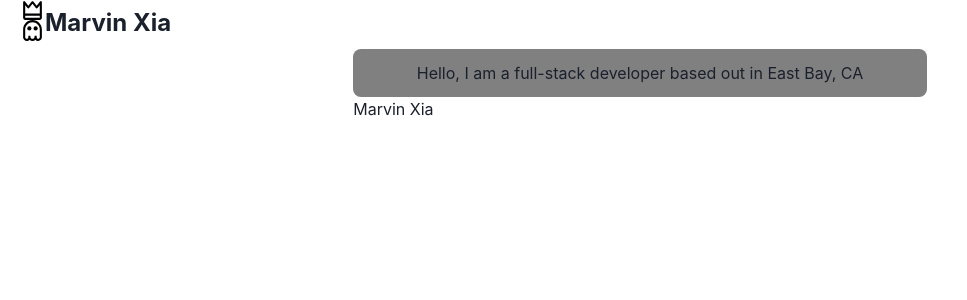
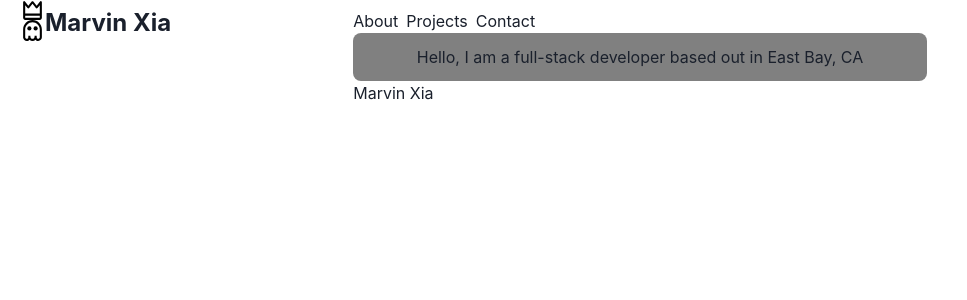
Before and after one commit to Mxia09/portfolio-v2, a Next.js app in the folder marvin-portfoliov2/: page / in a window 1280 px wide. Shown: the top 300 px of the page, without its empty margins (0-967 px from the left). Built offline with nearby package versions, Linux system fonts and the light colour scheme.

Commit message:
initial Nav Bar

```diff
--- a/marvin-portfoliov2/components/Nav.js
+++ b/marvin-portfoliov2/components/Nav.js
@@ -1,12 +1,30 @@
 import Link from "next/link";
 import React from "react";
-import { Center, Flex, Spacer } from '@chakra-ui/react'
+import styled from "styled-components";
+import { Center , Flex, Container, Stack, Box} from '@chakra-ui/react'
 import Logo from "./Logo";
+
+// const HorizontalWrapper = styled.div`
+//     display: flex;
+// `;
 
 export default function Nav() {
     return (
         <>
         <Logo />
+        <Container mt="-10">
+            <Stack direction={{ base: 'column', md: 'row' }}>
+                <Box>
+                    <Link href={'/'}>About</Link>
+                </Box>
+                <Box>
+                    <Link href={'/'}>Projects</Link>
+                </Box>
+                <Box>
+                    <Link href={'/'}>Contact</Link>
+                </Box>
+            </Stack>
+        </Container>
         </>
     )
 }
```
